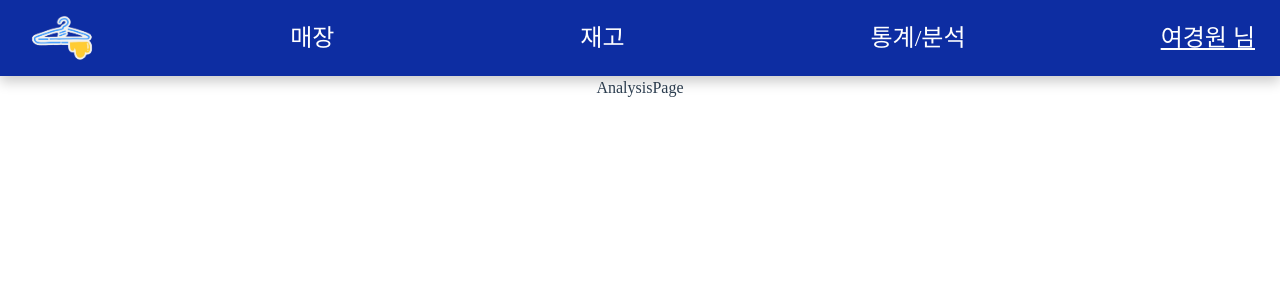
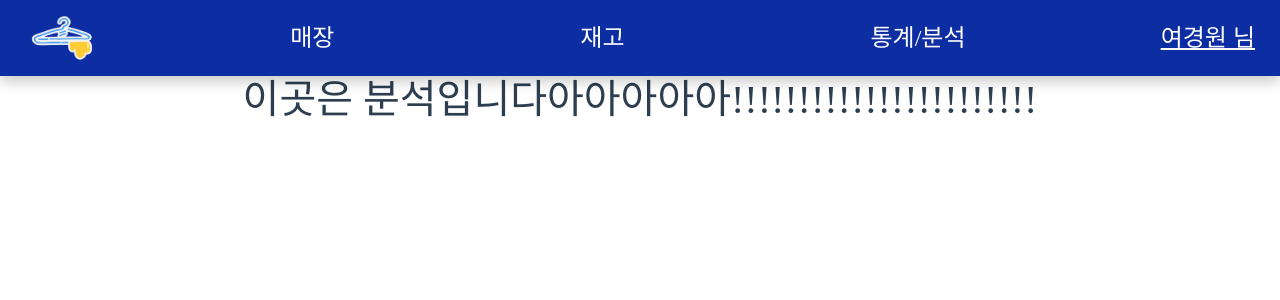
Before and after one commit to nbbb9/be05-fin-OutPick_Frontend, a Vue app: page /analysis in a window 1280 px wide. Shown: the top 300 px of the page. Built offline with nearby package versions, Linux system fonts and the light colour scheme; a web font is replaced by a local one.

Commit message:
employee photo

```diff
--- a/src/App.vue
+++ b/src/App.vue
@@ -37,7 +37,7 @@
         </button>
         <ul class="dropdown-menu dropdown-menu-end" aria-labelledby="dropdownMenuButton">
           <li class="image-container">
-            <img src="@/assets/로고_슬로건.png" alt="" class="shop-image mt-3" />
+            <img src="@/assets/사원.png" alt="사원사진" class="shop-image mt-3" />
           </li>
           <li><hr class="dropdown-divider"></li>
           <li><a class="dropdown-item text-white" href="#">이름 : {{ loginUserName }}</a></li>
--- a/src/pages/Analysis/AnalysisPage.vue
+++ b/src/pages/Analysis/AnalysisPage.vue
@@ -1,6 +1,6 @@
 <template>
     <div>
-      AnalysisPage
+      <h1>이곳은 분석입니다아아아아아!!!!!!!!!!!!!!!!!!!!!!!</h1>
     </div>
   </template>
 
```
Also changed, not shown: 1 other file (tests, documents, lock files or other folders).
